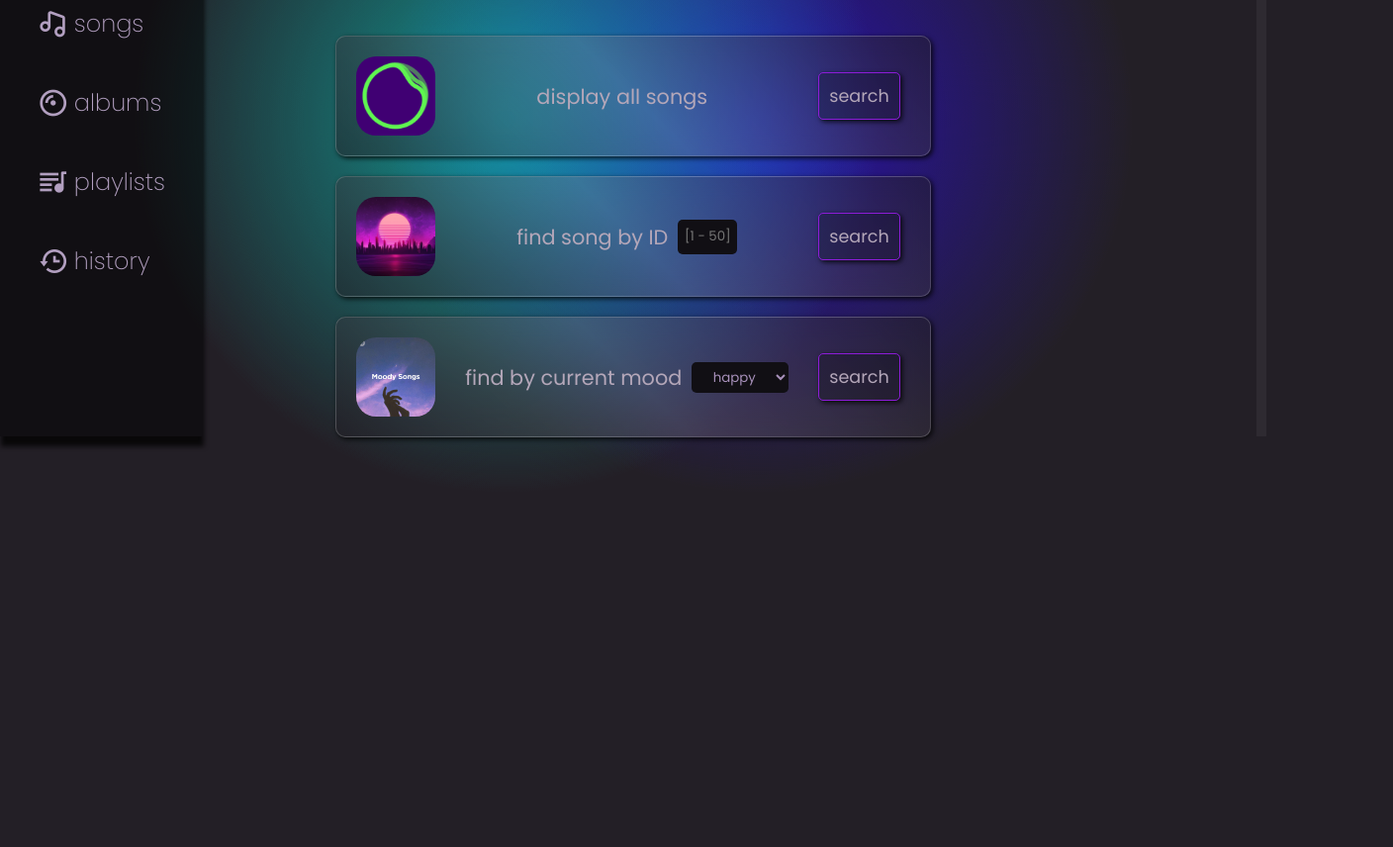
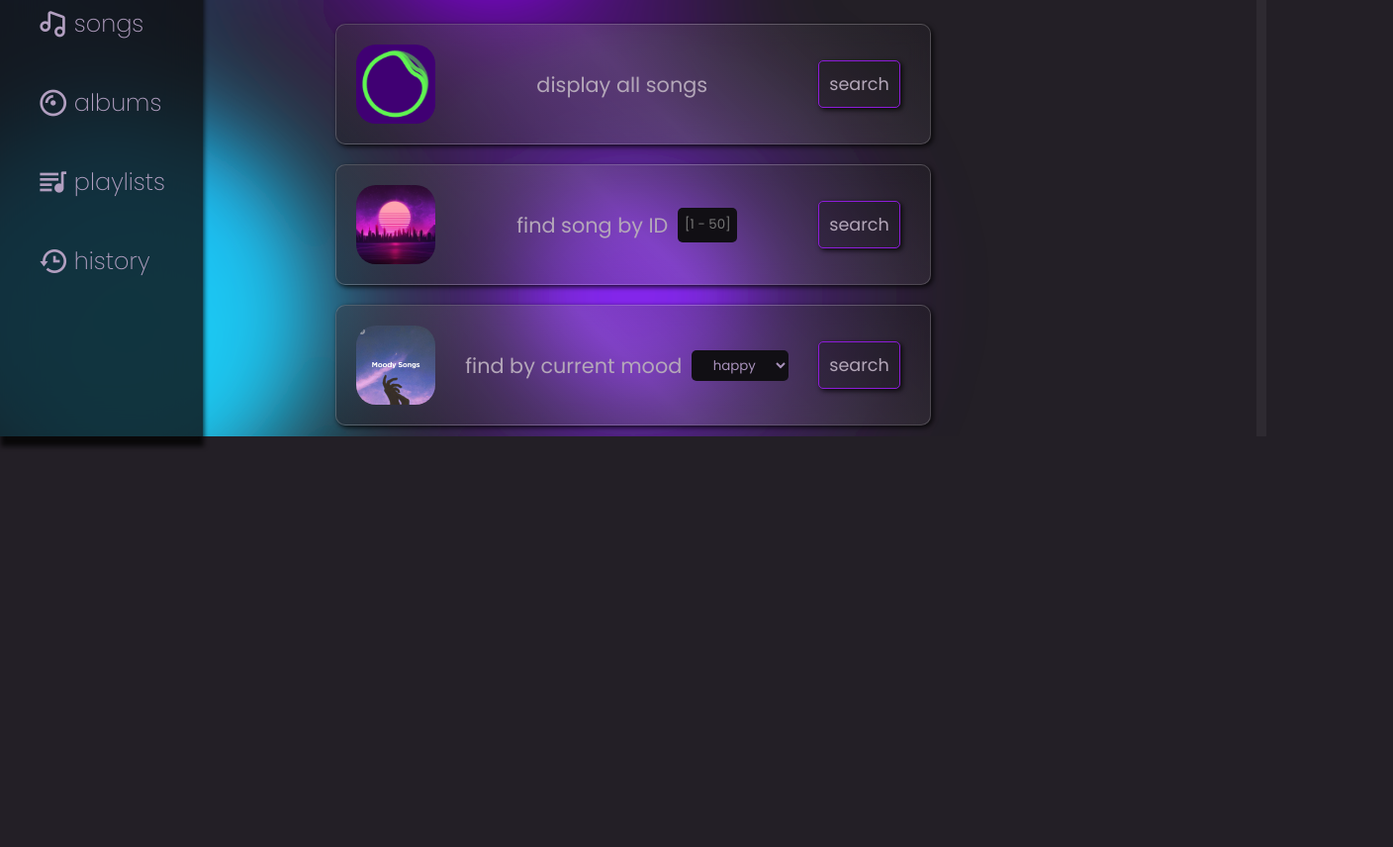
Before and after one commit to FMartine7i/Moodify_v2, a website with bundled scripts: page public/index.html in a window 1280 px wide. Shown: the part 359-1215 px from the top of the page at 99% size, 1408 px wide, since content can reach past the window. Built offline with nearby package versions, Linux system fonts and the light colour scheme.

Commit message:
front mejorado

```diff
--- a/public/index.html
+++ b/public/index.html
@@ -4,9 +4,9 @@
   <meta charset="UTF-8">
   <meta name="viewport" content="width=device-width, initial-scale=1.0">
   <link href="https://fonts.googleapis.com/css2?family=Poppins:ital,wght@0,100;0,200;0,300;0,400;0,500;0,600;0,700;0,800;0,900;1,100;1,200;1,300;1,400;1,500;1,600;1,700;1,800;1,900&display=swap" rel="stylesheet">
-    <link rel="icon" type="image/png" href="imgs/favicon-32x32.png" sizes="32x32" />
-    <link rel="icon" type="image/png" href="imgs/favicon-16x16.png" sizes="16x16" />
+  <link rel="icon" type="image/png" href="imgs/favicon-96x96.png" sizes="96x96" />
   <link href='https://unpkg.com/boxicons@2.1.4/css/boxicons.min.css' rel='stylesheet'>
+  <script type="module" src="./src/main.ts"></script>
   <title>moodify API</title>
   </head>
 <body>
@@ -19,12 +19,6 @@
     <img src="https://i.imgur.com/xOniTxy.png" class="logo__img">
     <input type="search" class="search__bar" placeholder="Search for a song">
   </nav>
-    <div class="gradients__container">
-        <div class="g1"></div>
-        <div class="g2"></div>
-        <div class="g3"></div>
-    </div>
-    <main class="main__container">
   <div class="side__bar">
     <div class="sidebar__container">
       <img src="./imgs/moodify_logo.png" width="60%">
@@ -52,6 +46,25 @@
       </ul>
     </div>
   </div>
+  <div class="gradient__bg">
+    <svg xmlns="https://www.w3.org/2000/svg">
+      <defs>
+        <filter id="goo">
+          <feGaussianBlur in="SourceGraphic" stdDeviation="10" result="blur" />
+          <feColorMatrix in="blur" mode="matrix" values="1 0 0 0 0  0 1 0 0 0  0 0 1 0 0  0 0 0 18 -8" result="goo" />
+          <feBlend in="SourceGraphic" in2="goo" />
+        </filter>
+      </defs>
+    </svg>
+    <div class="gradients__container">
+      <div class="g1"></div>
+      <div class="g2"></div>
+      <div class="g3"></div>
+      <div class="g4"></div>
+      <div class="interactive"></div>
+    </div>
+  </div>
+  <div class="main__container">
     <div class="songs__container card__container">
         <h1>Songs</h1>
         <div class="container">
@@ -165,7 +178,6 @@
             </div>
         </div>
     </div>
-    </main>
-    <script type="module" src="./src/main.ts"></script>
+</div>
 </body>
 </html>
--- a/public/src/main.scss
+++ b/public/src/main.scss
@@ -3,15 +3,19 @@
 :root {
     --primary-color: #8d1cd9;
     --primary-color-darker: #8122b0;
-    --shadow-bg: rgba(0, 0, 0, 0.5);
+    --shadow-bg: rgba(0, 0, 0, 0.55);
+    --darker-background: 15, 15, 18;
     --lighter-shadow: rgba(0, 0, 0, 0.2);
     --light-gray-font: #b4a7b9;
     --medium-gray: 136, 126, 140;
     --gray-primary: #2c272f;
     --gray-primary-darker: 35, 31, 38;
-    --color-interative-1: 131, 40, 235;
-    --color-interative-2: 30, 232, 225;
+    --color-gradient-1: 131, 40, 235;
+    --color-gradient-2: 135, 11, 230;
+    --color-gradient-3: 30, 232, 225;
+    --color-gradient-4: 40, 140, 247;
     --contrast-color: 100, 180, 255;
+    --circle-size: 80%;
     --blending: hard-light;
 }
 
@@ -27,38 +31,138 @@ html {
 }
 
 body {
-    color: var(--light-gray-font);
-    background-color: rgb(var(--gray-primary-darker));
+  color: var(--light-gray-font);
+  background-color: rgb(var(--gray-primary-darker));
+}
+
+.gradient__bg {
+  width: 100vw;
+  height: 100vh;
+  position: absolute;
+  z-index: -10;
+  overflow: hidden;
+  top: 0;
+  left: 0;
 }
 
 .gradients__container {
-    z-index: -1;
+  filter: url(#goo) blur(40px);
+  width: 100%;
+  height: 100%;
+}
+
+
+@keyframes moveInCircle {
+  0% {
+    transform: rotate(0deg);
+  }
+  50% {
+    transform: rotate(180deg);
+  }
+  100% {
+    transform: rotate(360deg);
+  }
+}
+
+@keyframes moveVertically {
+  0% {
+    transform: translateY(-50%);
+  }
+  50% {
+    transform: translateY(50%);
+  }
+  100% {
+    transform: translateY(-50%);
+  }
+}
+
+@keyframes moveHorizontally {
+  0% {
+    transform: translateX(-50%) translateY(-10%);
+  }
+  50% {
+    transform: translateX(50%) translateY(10%);
+  }
+  100% {
+    transform: translateX(-50%) translateY(-10%);
+  }
 }
 
 .g1 {
-    position: absolute;
-    background: radial-gradient(circle at center, rgba(var(--color-interative-1), 75%) 0, rgba(var(--contrast-color), 0) 50%) no-repeat;
-    mix-blend-mode: (var(--blending));
+  position: absolute;
+  background: radial-gradient(circle at center, rgba(var(--color-gradient-1), 75%) 0, rgba(var(--contrast-color), 0) 50%) no-repeat;
+  mix-blend-mode: (var(--blending));
 
-    width: 100%;
-    height: 100%;
-    opacity: 1;
+  width: var(--circle-size);
+  height: var(--circle-size);
+  opacity: 1;
 
-    top: calc(50% - 40%);
-    left: calc(50% - 40%);
+  top: calc(50% - var(--circle-size) / 2);
+  left: calc(50% - var(--circle-size) / 2);
+
+  transform-origin: center center;
+  animation: moveVertically 30s ease infinite;
 }
 
 .g2 {
-    position: absolute;
-    background: radial-gradient(circle at center, rgba(var(--color-interative-2), 65%) 0, rgba(var(--contrast-color), 0) 50%) no-repeat;
-    mix-blend-mode: (var(--blending));
+  position: absolute;
+  background: radial-gradient(circle at center, rgba(var(--color-gradient-2), 75%) 0, rgba(var(--contrast-color), 0) 50%) no-repeat;
+  mix-blend-mode: (var(--blending));
 
-    width: 100%;
-    height: 100%;
-    opacity: 1;
+  width: var(--circle-size);
+  height: var(--circle-size);
+  opacity: 1;
 
-    top: 10%;
-    left: -10%
+  top: calc(50% - var(--circle-size) / 2);
+  left: calc(50% - var(--circle-size) / 2);
+
+  transform-origin: calc(50% - 400px);
+  animation: moveInCircle 20s reverse infinite;
+}
+
+.g3 {
+  position: absolute;
+  background: radial-gradient(circle at center, rgba(var(--color-gradient-3), 65%) 0, rgba(var(--contrast-color), 0) 50%) no-repeat;
+  mix-blend-mode: (var(--blending));
+
+  width: var(--circle-size);
+  height: var(--circle-size);
+  opacity: 1;
+
+  top: calc(50% - var(--circle-size) / 2 + 200px);
+  left: calc(50% - var(--circle-size) / 2 - 500px);
+
+  transform-origin: calc(50% - 400px);
+  animation: moveInCircle 40s reverse infinite;
+}
+
+.g4 {
+  position: absolute;
+  background: radial-gradient(circle at center, rgba(var(--color-gradient-4), 80%) 0, rgba(var(--contrast-color), 0) 50%) no-repeat;
+  mix-blend-mode: (var(--blending));
+
+  width: var(--circle-size);
+  height: var(--circle-size);
+  opacity: 1;
+
+  top: calc(50% - var(--circle-size) / 3);
+  left: calc(50% - var(--circle-size));
+
+  transform-origin: calc(50% - 400px);
+  animation: moveHorizontally 40s ease infinite;
+}
+
+.interactive {
+  position: absolute;
+  background: radial-gradient(circle at center, rgba(var(--color-gradient-4), 80%) 0, rgba(var(--contrast-color), 0) 50%) no-repeat;
+  mix-blend-mode: (var(--blending));
+
+  width: 100%;
+  height: 100%;
+  opacity: 0.75;
+
+  top: -50%;
+  left: -50%;
 }
 
 .void__container {
@@ -70,6 +174,7 @@ body {
     padding: 20px;
     display: flex;
     justify-content: space-between;
+    z-index: 10;
 }
 
 .nav__container input {
@@ -95,7 +200,7 @@ body {
 .side__bar {
   height: 100vh;
   width: 16%;
-  background-color: var(--shadow-bg);
+  background-color: rgba(var(--darker-background), 0.8);
   position: fixed;
   top: 0;
   border-radius: 0 10px 0 0;
@@ -105,6 +210,9 @@ body {
   color:rgb(178, 159, 192);
   transition: 0.25s ease-in-out;
   left: 0;
+  backdrop-filter: blur(20px);
+  -webkit-backdrop-filter: blur(20px);
+  z-index: 100;
 }
 
 .side__bar ul li i {
@@ -148,10 +256,11 @@ body {
     font-weight: 400;
 }
 
-main{
+.main__container{
     display: flex;
     flex-direction: column;
     align-items: center;
+    margin-top: 20px;
 }
 
 .container {
@@ -451,7 +560,7 @@ main{
     gap: 20px;
 }
 
-.main__container {
+.main__container-songs{
     padding: 2rem;
 }
 
--- a/public/src/main.ts
+++ b/public/src/main.ts
@@ -128,4 +128,26 @@ document.addEventListener('DOMContentLoaded', () => {
       console.error('Error fetching song by ID:', err)
     }
   }
+
+  // ================== interactive buble ==================
+  let curX: number = 0
+  let curY: number = 0
+  let tgX: number = 0
+  let tgY: number = 0
+
+  function move() {
+    curX += (tgX - curX) * 0.2
+    curY += (tgY - curY) * 0.2
+    interBubble.style.transform = `translate(${Math.round(curX)}px , ${Math.round(curY)}px)`
+    requestAnimationFrame(() => {
+      move()
+    })
+  }
+  const interBubble: HTMLDivElement = document.querySelector<HTMLDivElement>('.interactive')!
+  window.addEventListener('mousemove', (e) => {
+    tgX = e.clientX
+    tgY = e.clientY
+
+  })
+  move()
 })
```
Also changed, not shown: public/songs.html (+2 -3 lines). Lines whose indentation alone changed are shown as unchanged.
